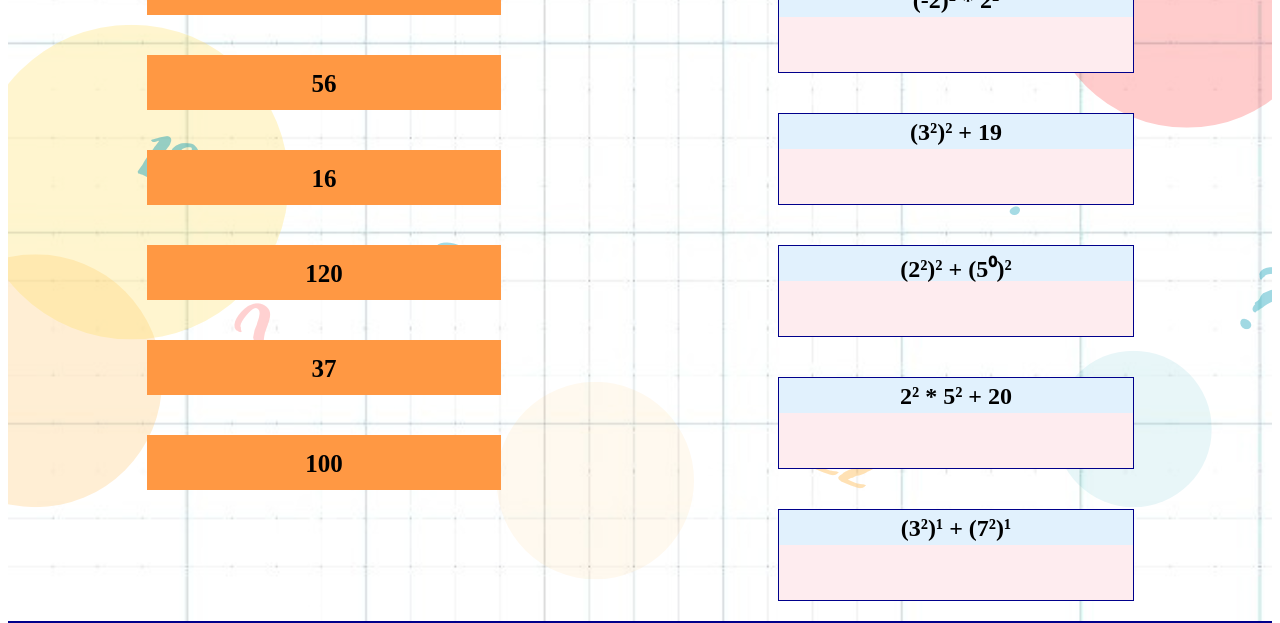
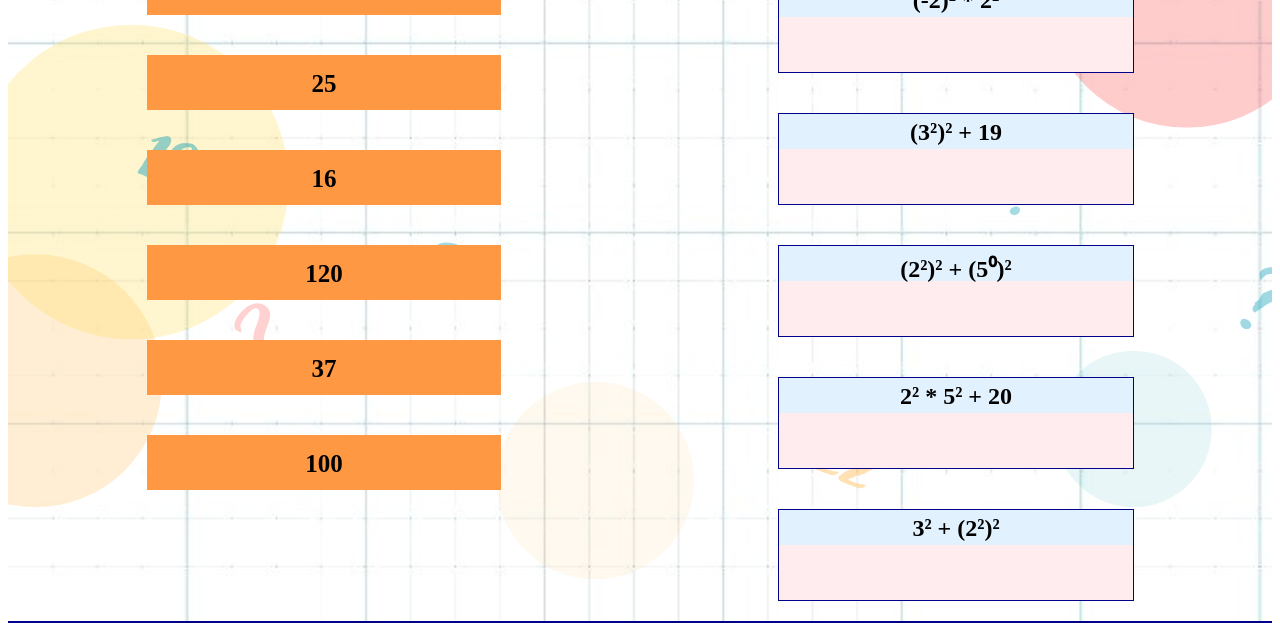
Before and after one commit to teacher-informatics/world_powers, a plain HTML site: page task4.html in a window 1280 px wide. Shown: the part 346-969 px from the top of the page. Drawn offline with Linux system fonts and the light colour scheme.

Commit message:
Correct mistake

```diff
--- a/task4.html
+++ b/task4.html
@@ -32,7 +32,7 @@
                         <div class="draggable" id="elem1" draggable="true">17</div>
                     </div>
                     <div class="block_elem">
-                        <div class="draggable" id="elem2" draggable="true">56</div>
+                        <div class="draggable" id="elem2" draggable="true">25</div>
                     </div>
                     <div class="block_elem">
                         <div class="draggable" id="elem3" draggable="true">16</div>
@@ -69,7 +69,7 @@
                         <div class="answer"></div>
                     </div>
                      <div class="droppable" data-draggable-id="elem2">
-                        <div class="task_powers">(3&sup2)&sup1 + (7&sup2)&sup1</div>
+                        <div class="task_powers">3&sup2 + (2&sup2)&sup2</div>
                         <div class="answer"></div>
                     </div>
                 </div>
```
